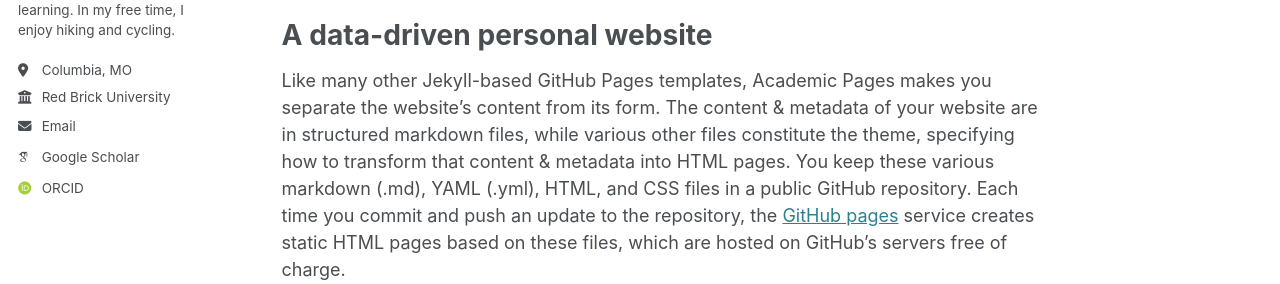
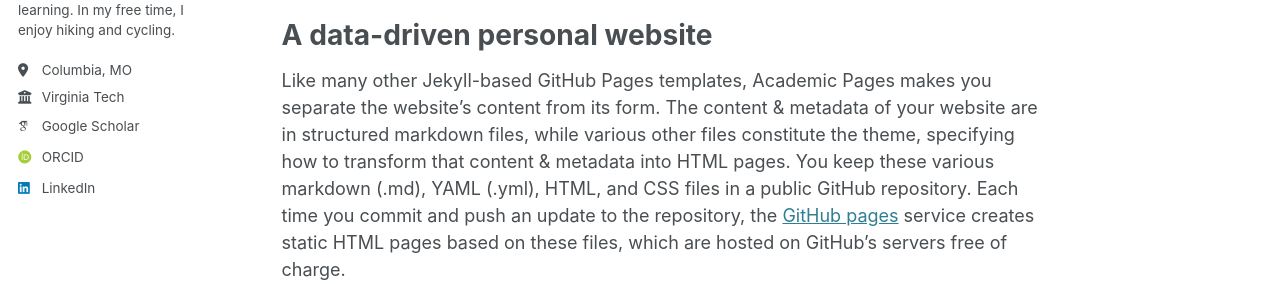
Before and after one commit to linal20/linal20.github.io, a Jekyll site: the page built from _pages/about.md, in a window 1280 px wide. Shown: the part 424-708 px from the top of the page. Built offline with Jekyll 4.4.1, drawn with Linux system fonts in a browser that asks for light colours; some web fonts are replaced.

Commit message:
Update _config.yml

```diff
--- a/_config.yml
+++ b/_config.yml
@@ -29,9 +29,9 @@ author:
 
 
   location         : "Columbia, MO"
-  employer         : "Red Brick University"
-  uri              : # URL
-  email            : "none@example.org"
+  employer         : "Virginia Tech"
+#  uri              : # URL
+#  email            : "none@example.org"
 
   # Academic websites
  # arxiv            : # URL - Update with the correct link to your profile
@@ -62,7 +62,7 @@ author:
   #keybase          : # Username
   #instagram        : # Username
   #lastfm           : # Username
-  linkedin         : # Username
+  linkedin         : https://www.linkedin.com/in/lina-lee-statistics/
   #mastodon         : # URL
   #medium           : # URL
   #pinterest        : # Username
```
